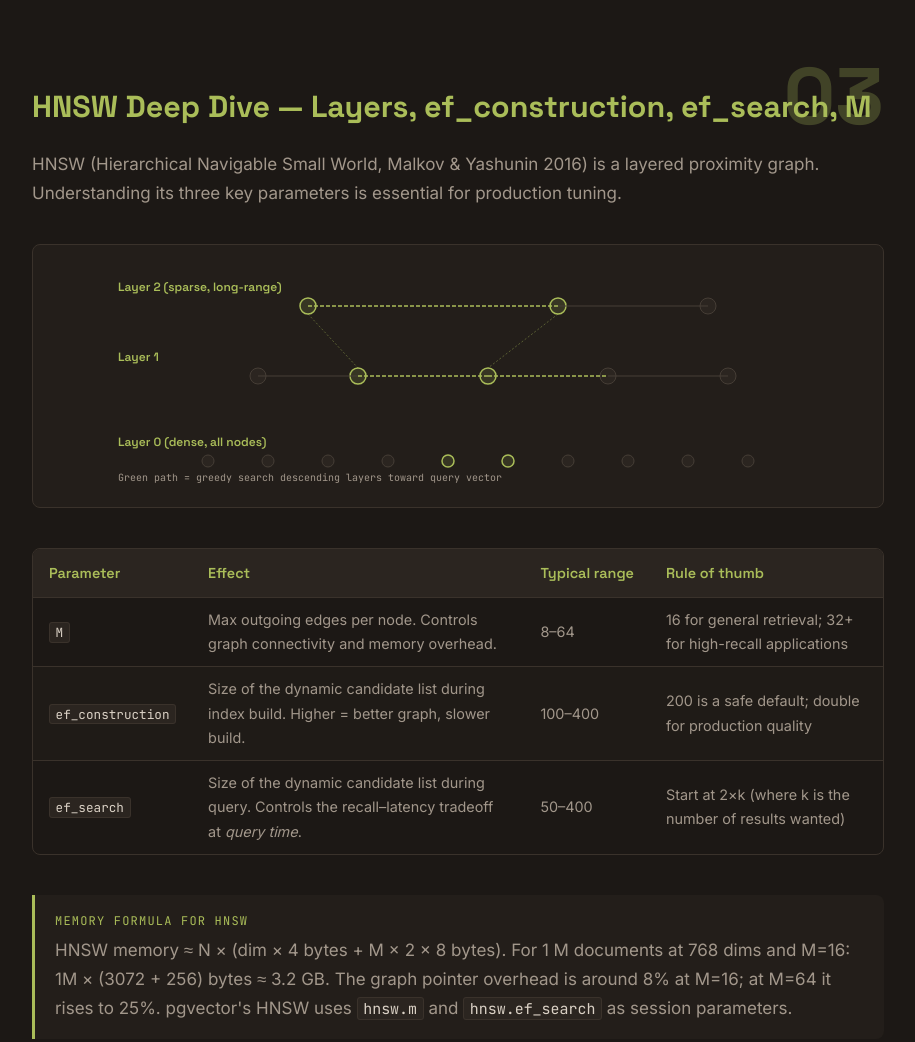
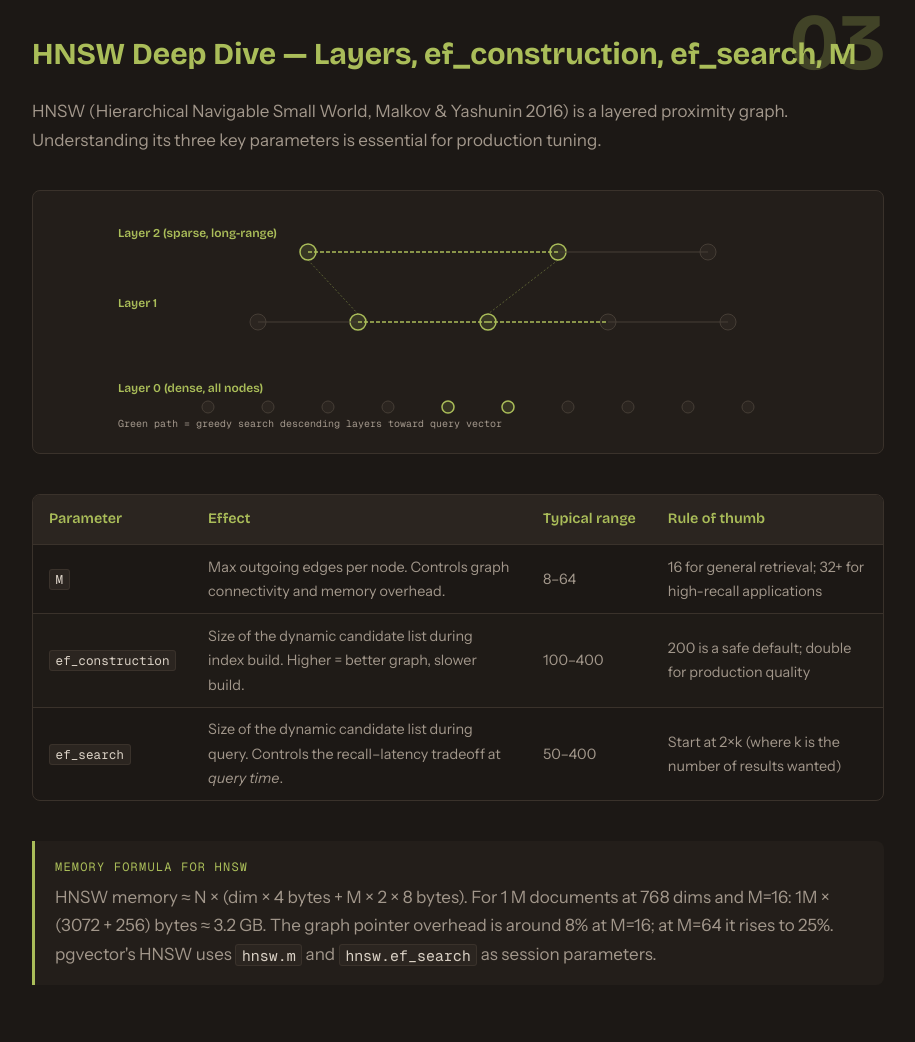
Before and after one commit to BrendanJamesLynskey/RAG_02_Vector_Databases, a plain HTML site: page index.html in a window 1280 px wide. Shown: the part 3406-4448 px from the top of the page, without its empty margins (182-1097 px from the left). Drawn offline with nearby package versions, Linux system fonts and the light colour scheme.

Commit message:
Set the "Walnut & Teal" typefaces
Replace the shared Playfair Display / Space Grotesk / DM Sans / Inter /
JetBrains Mono stack with this group's trio: Bricolage Grotesque for headings, Instrument Sans for body, Geist Mono for code.
Font names change only in font declarations, SVG and canvas text, so
slide copy is untouched.

Co-Authored-By: Claude Opus 5.5 <noreply@anthropic.com>

```diff
--- a/index.html
+++ b/index.html
@@ -6,7 +6,7 @@
     <title>RAG 02 — Vector Databases</title>
     <link rel="preconnect" href="https://fonts.googleapis.com">
     <link rel="preconnect" href="https://fonts.gstatic.com" crossorigin>
-    <link href="https://fonts.googleapis.com/css2?family=JetBrains+Mono:wght@400;500;700&family=Space+Grotesk:wght@400;500;600;700&family=Inter:wght@400;500;600&display=swap" rel="stylesheet">
+    <link href="https://fonts.googleapis.com/css2?family=Bricolage+Grotesque:wght@400;500;600;700&family=Instrument+Sans:ital,wght@0,400;0,500;0,600;0,700;1,400;1,700&family=Geist+Mono:ital,wght@0,400;0,500;0,600;0,700;1,400;1,700&display=swap" rel="stylesheet">
     <style>
         :root {
             --bg-primary: #1c1815;
@@ -18,9 +18,9 @@
             --accent-dim: #aabd5944;
             --accent-glow: #aabd5933;
             --border: #3a322b;
-            --font-display: 'Space Grotesk', sans-serif;
-            --font-mono: 'JetBrains Mono', 'Fira Code', monospace;
-            --font-body: 'Inter', sans-serif;
+            --font-display: 'Bricolage Grotesque', sans-serif;
+            --font-mono: 'Geist Mono', 'Geist Mono', monospace;
+            --font-body: 'Instrument Sans', sans-serif;
             --max-width: 900px;
         }
         *, *::before, *::after { box-sizing: border-box; margin: 0; padding: 0; }
@@ -502,8 +502,8 @@
                 .hn-noda { fill: rgba(170,189,89,0.15); stroke: #aabd59; stroke-width: 1.5; }
                 .hn-edge { stroke: #463e36; stroke-width: 1; }
                 .hn-edga { stroke: #aabd59; stroke-width: 1.5; stroke-dasharray: 4 2; }
-                .hn-lbl  { fill: #a2978b; font-family: 'JetBrains Mono', monospace; font-size: 10px; }
-                .hn-ttl  { fill: #aabd59; font-family: 'Space Grotesk', sans-serif; font-weight: 600; font-size: 12px; }
+                .hn-lbl  { fill: #a2978b; font-family: 'Geist Mono', monospace; font-size: 10px; }
+                .hn-ttl  { fill: #aabd59; font-family: 'Bricolage Grotesque', sans-serif; font-weight: 600; font-size: 12px; }
             </style>
             <!-- Layer labels -->
             <text x="10" y="30"  class="hn-ttl">Layer 2 (sparse, long-range)</text>
```
